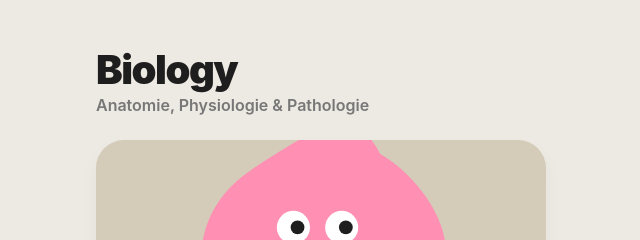
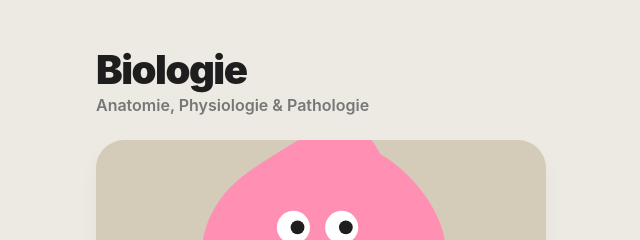
Before and after one commit to Sk8terb0i/flashcards, a plain HTML site: page index.html in a window 1280 px wide. Shown: the top 240 px of the page, 319-959 px from the left. Drawn offline with Linux system fonts and the light colour scheme.

Commit message:
Update index.html

```diff
--- a/index.html
+++ b/index.html
@@ -6,7 +6,7 @@
     <meta name="apple-mobile-web-app-capable" content="yes">
     <meta name="apple-mobile-web-app-status-bar-style" content="black-translucent">
     <meta name="theme-color" content="#ede9e3">
-    <title>Biology Flashcards</title>
+    <title>Biologie Flashcards</title>
 
     <style>
         :root {
@@ -353,7 +353,7 @@
 
     <div id="home-screen">
         <div class="category-header">
-            <h1 class="category-title">Biology</h1>
+            <h1 class="category-title">Biologie</h1>
             <div class="category-subtitle">Anatomie, Physiologie & Pathologie</div>
         </div>
         <div class="deck-list" id="deck-list">
```
